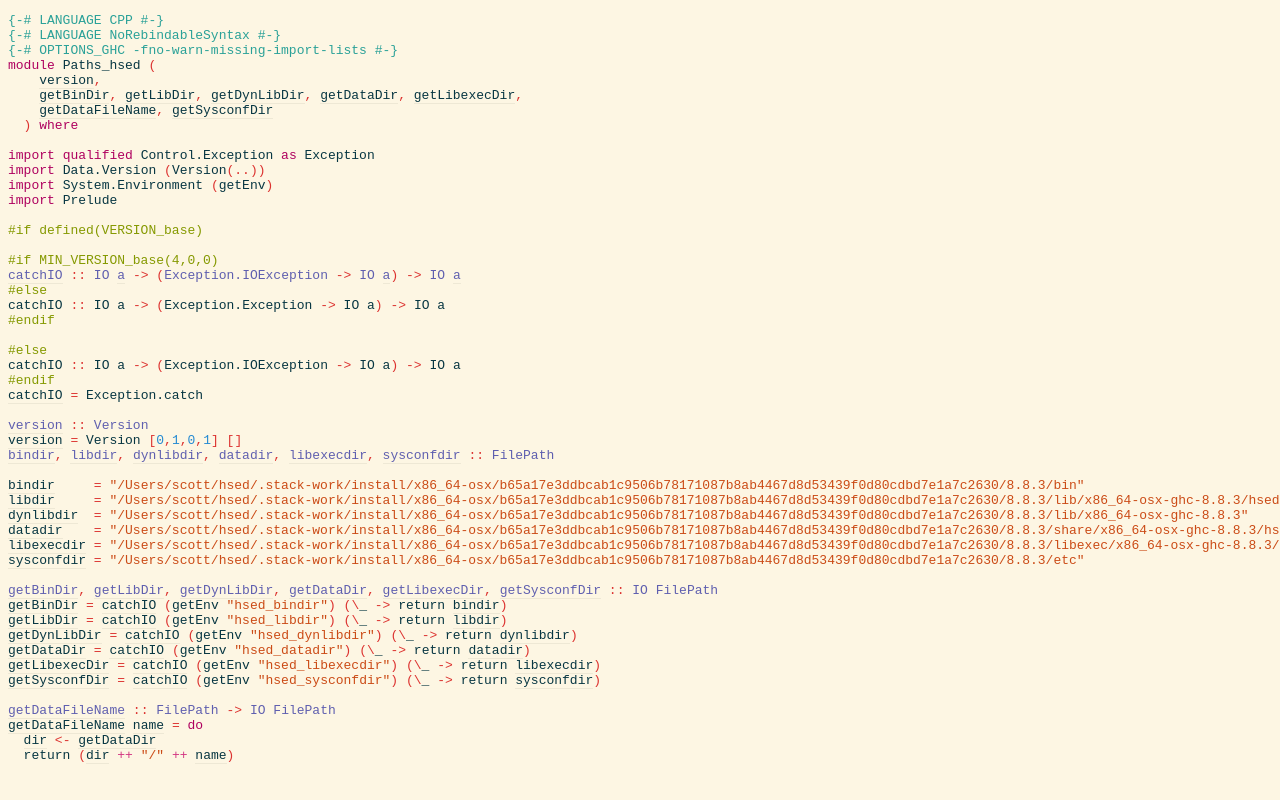
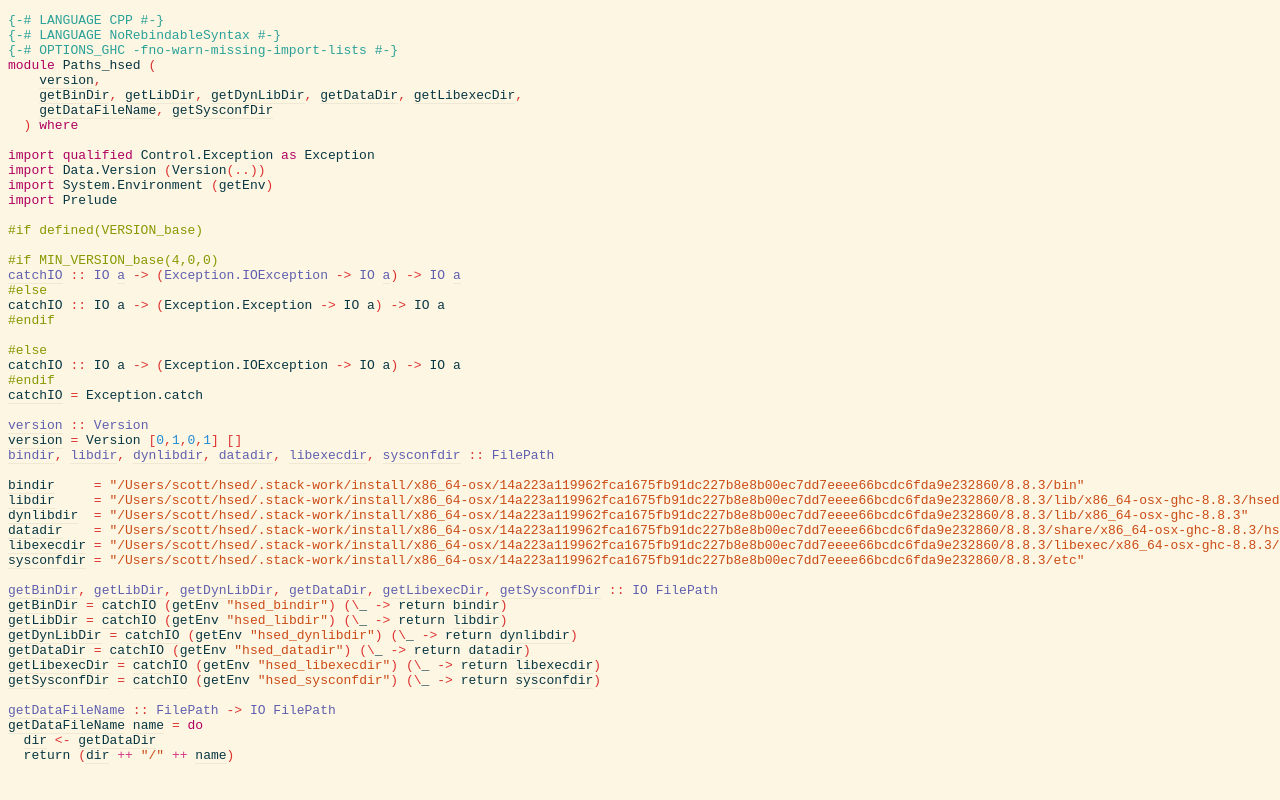
Before and after one commit to scottcmarks/hsed, a plain HTML site: page doc/src/Paths_hsed.html in a window 1280 px wide. Shown: the top 800 px of the page. Drawn offline with Linux system fonts and the light colour scheme.

Commit message:
lts-15.13

```diff
--- a/doc/src/Paths_hsed.html
+++ b/doc/src/Paths_hsed.html
@@ -35,17 +35,17 @@ forall e a. Exception e =&gt; IO a -&gt; (e -&gt; IO a) -&gt; IO a
 </span><span id="line-30"></span><span class="annot"><a href="Paths_hsed.html#bindir"><span class="hs-identifier hs-type">bindir</span></a></span><span class="hs-special">,</span><span> </span><span class="annot"><a href="Paths_hsed.html#libdir"><span class="hs-identifier hs-type">libdir</span></a></span><span class="hs-special">,</span><span> </span><span class="annot"><a href="Paths_hsed.html#dynlibdir"><span class="hs-identifier hs-type">dynlibdir</span></a></span><span class="hs-special">,</span><span> </span><span class="annot"><a href="Paths_hsed.html#datadir"><span class="hs-identifier hs-type">datadir</span></a></span><span class="hs-special">,</span><span> </span><span class="annot"><a href="Paths_hsed.html#libexecdir"><span class="hs-identifier hs-type">libexecdir</span></a></span><span class="hs-special">,</span><span> </span><span class="annot"><a href="Paths_hsed.html#sysconfdir"><span class="hs-identifier hs-type">sysconfdir</span></a></span><span> </span><span class="hs-glyph">::</span><span> </span><span class="annot"><span class="hs-identifier hs-type">FilePath</span></span><span>
 </span><span id="line-31"></span><span>
 </span><span id="line-32"></span><span id="bindir"><span class="annot"><span class="annottext">bindir :: String
-</span><a href="Paths_hsed.html#bindir"><span class="hs-identifier hs-var hs-var">bindir</span></a></span></span><span>     </span><span class="hs-glyph">=</span><span> </span><span class="annot"><span class="hs-string">&quot;/Users/scott/hsed/.stack-work/install/x86_64-osx/b65a17e3ddbcab1c9506b78171087b8ab4467d8d53439f0d80cdbd7e1a7c2630/8.8.3/bin&quot;</span></span><span>
+</span><a href="Paths_hsed.html#bindir"><span class="hs-identifier hs-var hs-var">bindir</span></a></span></span><span>     </span><span class="hs-glyph">=</span><span> </span><span class="annot"><span class="hs-string">&quot;/Users/scott/hsed/.stack-work/install/x86_64-osx/14a223a119962fca1675fb91dc227b8e8b00ec7dd7eeee66bcdc6fda9e232860/8.8.3/bin&quot;</span></span><span>
 </span><span id="line-33"></span><span id="libdir"><span class="annot"><span class="annottext">libdir :: String
-</span><a href="Paths_hsed.html#libdir"><span class="hs-identifier hs-var hs-var">libdir</span></a></span></span><span>     </span><span class="hs-glyph">=</span><span> </span><span class="annot"><span class="hs-string">&quot;/Users/scott/hsed/.stack-work/install/x86_64-osx/b65a17e3ddbcab1c9506b78171087b8ab4467d8d53439f0d80cdbd7e1a7c2630/8.8.3/lib/x86_64-osx-ghc-8.8.3/hsed-0.1.0.1-KrTA5fUw19V6aDf3OQ2MGy&quot;</span></span><span>
+</span><a href="Paths_hsed.html#libdir"><span class="hs-identifier hs-var hs-var">libdir</span></a></span></span><span>     </span><span class="hs-glyph">=</span><span> </span><span class="annot"><span class="hs-string">&quot;/Users/scott/hsed/.stack-work/install/x86_64-osx/14a223a119962fca1675fb91dc227b8e8b00ec7dd7eeee66bcdc6fda9e232860/8.8.3/lib/x86_64-osx-ghc-8.8.3/hsed-0.1.0.1-KrTA5fUw19V6aDf3OQ2MGy&quot;</span></span><span>
 </span><span id="line-34"></span><span id="dynlibdir"><span class="annot"><span class="annottext">dynlibdir :: String
-</span><a href="Paths_hsed.html#dynlibdir"><span class="hs-identifier hs-var hs-var">dynlibdir</span></a></span></span><span>  </span><span class="hs-glyph">=</span><span> </span><span class="annot"><span class="hs-string">&quot;/Users/scott/hsed/.stack-work/install/x86_64-osx/b65a17e3ddbcab1c9506b78171087b8ab4467d8d53439f0d80cdbd7e1a7c2630/8.8.3/lib/x86_64-osx-ghc-8.8.3&quot;</span></span><span>
+</span><a href="Paths_hsed.html#dynlibdir"><span class="hs-identifier hs-var hs-var">dynlibdir</span></a></span></span><span>  </span><span class="hs-glyph">=</span><span> </span><span class="annot"><span class="hs-string">&quot;/Users/scott/hsed/.stack-work/install/x86_64-osx/14a223a119962fca1675fb91dc227b8e8b00ec7dd7eeee66bcdc6fda9e232860/8.8.3/lib/x86_64-osx-ghc-8.8.3&quot;</span></span><span>
 </span><span id="line-35"></span><span id="datadir"><span class="annot"><span class="annottext">datadir :: String
-</span><a href="Paths_hsed.html#datadir"><span class="hs-identifier hs-var hs-var">datadir</span></a></span></span><span>    </span><span class="hs-glyph">=</span><span> </span><span class="annot"><span class="hs-string">&quot;/Users/scott/hsed/.stack-work/install/x86_64-osx/b65a17e3ddbcab1c9506b78171087b8ab4467d8d53439f0d80cdbd7e1a7c2630/8.8.3/share/x86_64-osx-ghc-8.8.3/hsed-0.1.0.1&quot;</span></span><span>
+</span><a href="Paths_hsed.html#datadir"><span class="hs-identifier hs-var hs-var">datadir</span></a></span></span><span>    </span><span class="hs-glyph">=</span><span> </span><span class="annot"><span class="hs-string">&quot;/Users/scott/hsed/.stack-work/install/x86_64-osx/14a223a119962fca1675fb91dc227b8e8b00ec7dd7eeee66bcdc6fda9e232860/8.8.3/share/x86_64-osx-ghc-8.8.3/hsed-0.1.0.1&quot;</span></span><span>
 </span><span id="line-36"></span><span id="libexecdir"><span class="annot"><span class="annottext">libexecdir :: String
-</span><a href="Paths_hsed.html#libexecdir"><span class="hs-identifier hs-var hs-var">libexecdir</span></a></span></span><span> </span><span class="hs-glyph">=</span><span> </span><span class="annot"><span class="hs-string">&quot;/Users/scott/hsed/.stack-work/install/x86_64-osx/b65a17e3ddbcab1c9506b78171087b8ab4467d8d53439f0d80cdbd7e1a7c2630/8.8.3/libexec/x86_64-osx-ghc-8.8.3/hsed-0.1.0.1&quot;</span></span><span>
+</span><a href="Paths_hsed.html#libexecdir"><span class="hs-identifier hs-var hs-var">libexecdir</span></a></span></span><span> </span><span class="hs-glyph">=</span><span> </span><span class="annot"><span class="hs-string">&quot;/Users/scott/hsed/.stack-work/install/x86_64-osx/14a223a119962fca1675fb91dc227b8e8b00ec7dd7eeee66bcdc6fda9e232860/8.8.3/libexec/x86_64-osx-ghc-8.8.3/hsed-0.1.0.1&quot;</span></span><span>
 </span><span id="line-37"></span><span id="sysconfdir"><span class="annot"><span class="annottext">sysconfdir :: String
-</span><a href="Paths_hsed.html#sysconfdir"><span class="hs-identifier hs-var hs-var">sysconfdir</span></a></span></span><span> </span><span class="hs-glyph">=</span><span> </span><span class="annot"><span class="hs-string">&quot;/Users/scott/hsed/.stack-work/install/x86_64-osx/b65a17e3ddbcab1c9506b78171087b8ab4467d8d53439f0d80cdbd7e1a7c2630/8.8.3/etc&quot;</span></span><span>
+</span><a href="Paths_hsed.html#sysconfdir"><span class="hs-identifier hs-var hs-var">sysconfdir</span></a></span></span><span> </span><span class="hs-glyph">=</span><span> </span><span class="annot"><span class="hs-string">&quot;/Users/scott/hsed/.stack-work/install/x86_64-osx/14a223a119962fca1675fb91dc227b8e8b00ec7dd7eeee66bcdc6fda9e232860/8.8.3/etc&quot;</span></span><span>
 </span><span id="line-38"></span><span>
 </span><span id="line-39"></span><span class="annot"><a href="Paths_hsed.html#getBinDir"><span class="hs-identifier hs-type">getBinDir</span></a></span><span class="hs-special">,</span><span> </span><span class="annot"><a href="Paths_hsed.html#getLibDir"><span class="hs-identifier hs-type">getLibDir</span></a></span><span class="hs-special">,</span><span> </span><span class="annot"><a href="Paths_hsed.html#getDynLibDir"><span class="hs-identifier hs-type">getDynLibDir</span></a></span><span class="hs-special">,</span><span> </span><span class="annot"><a href="Paths_hsed.html#getDataDir"><span class="hs-identifier hs-type">getDataDir</span></a></span><span class="hs-special">,</span><span> </span><span class="annot"><a href="Paths_hsed.html#getLibexecDir"><span class="hs-identifier hs-type">getLibexecDir</span></a></span><span class="hs-special">,</span><span> </span><span class="annot"><a href="Paths_hsed.html#getSysconfDir"><span class="hs-identifier hs-type">getSysconfDir</span></a></span><span> </span><span class="hs-glyph">::</span><span> </span><span class="annot"><span class="hs-identifier hs-type">IO</span></span><span> </span><span class="annot"><span class="hs-identifier hs-type">FilePath</span></span><span>
 </span><span id="line-40"></span><span id="getBinDir"><span class="annot"><span class="annottext">getBinDir :: IO String
```
Also changed, not shown: doc/doc-index.json, doc/hsed.txt.
